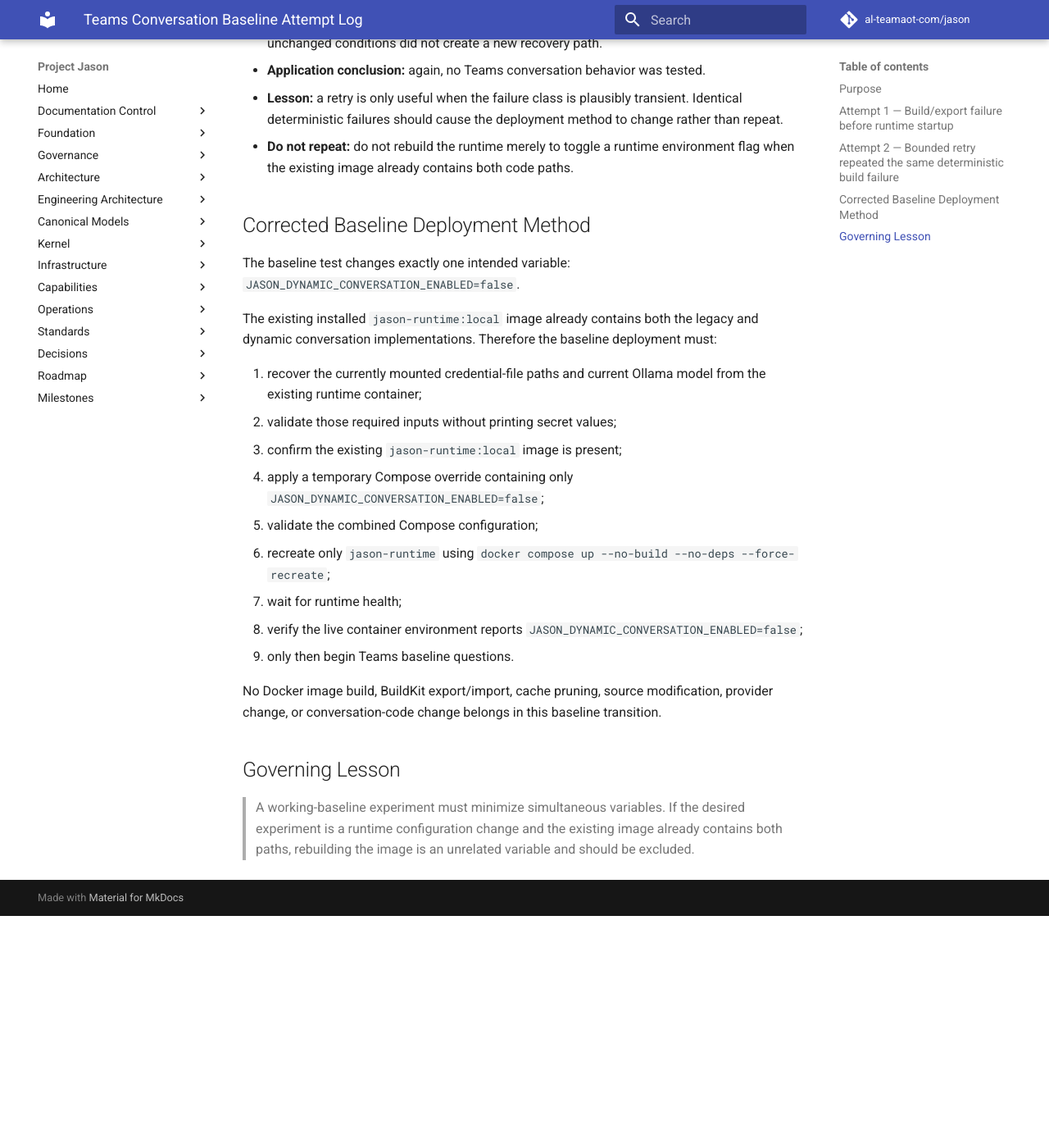
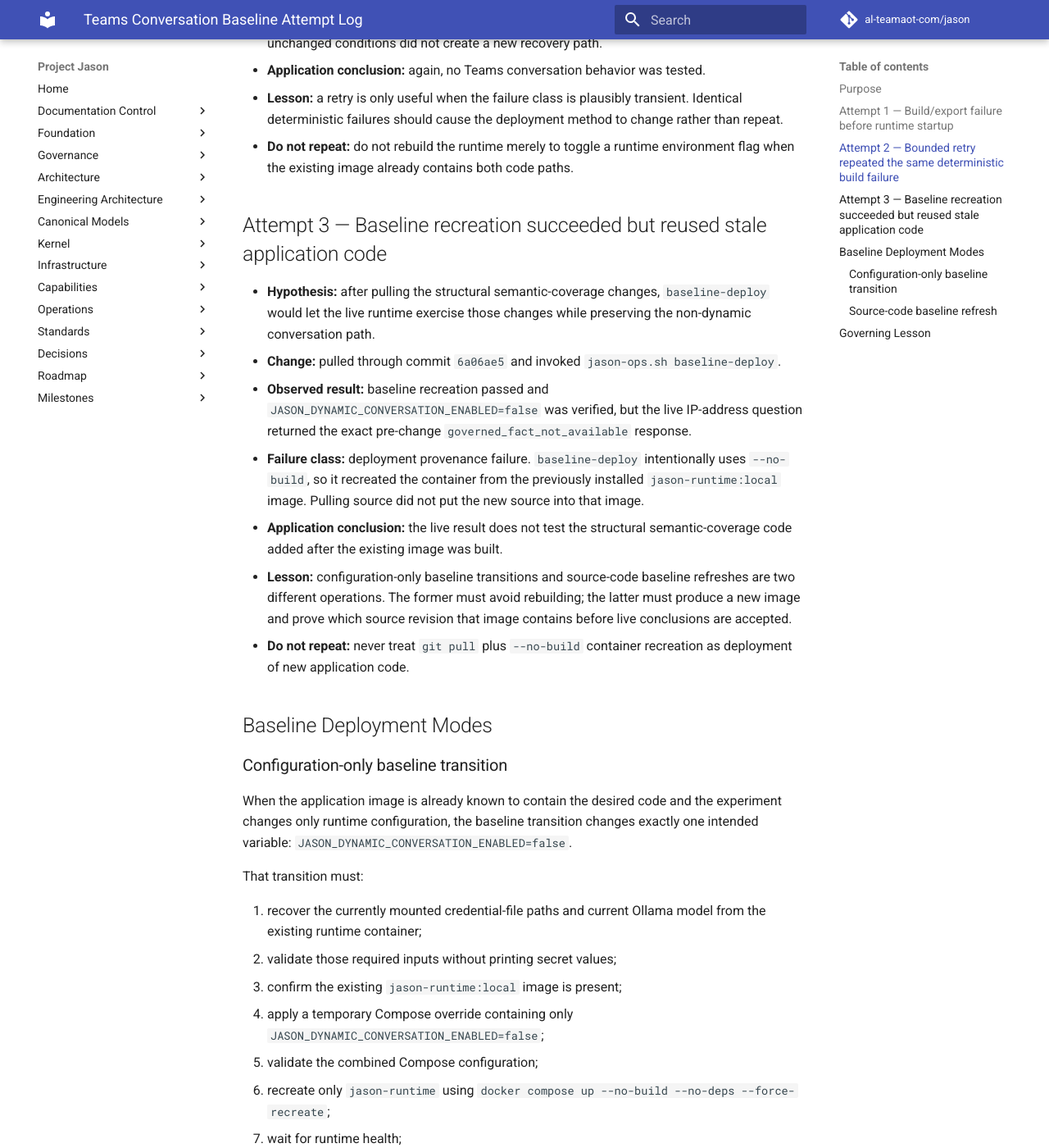
Before and after one commit to al-teamaot-com/jason, an MkDocs documentation site: the page built from docs/operations/Teams-Conversation-Baseline-Attempt-Log-2026-08-19.md, in a window 1280 px wide and 1400 px high, scrolled down 1134 px. Shown: the whole window at 82% size. Built offline with MkDocs 1.6.1 and Material for MkDocs 9.7.7, drawn with Linux system fonts in a browser that asks for light colours; comment, search, counter and statistics services are not loaded; before the commit the page ends 2251 px from its top, so only the background shows below that; some of the changed text lies outside the part shown.

Commit message:
Record stale baseline image deployment lesson

```diff
--- a/docs/operations/Teams-Conversation-Baseline-Attempt-Log-2026-08-19.md
+++ b/docs/operations/Teams-Conversation-Baseline-Attempt-Log-2026-08-19.md
@@ -28,11 +28,23 @@
 - **Lesson:** a retry is only useful when the failure class is plausibly transient. Identical deterministic failures should cause the deployment method to change rather than repeat.
 - **Do not repeat:** do not rebuild the runtime merely to toggle a runtime environment flag when the existing image already contains both code paths.
 
-## Corrected Baseline Deployment Method
+## Attempt 3 — Baseline recreation succeeded but reused stale application code
 
-The baseline test changes exactly one intended variable: `JASON_DYNAMIC_CONVERSATION_ENABLED=false`.
+- **Hypothesis:** after pulling the structural semantic-coverage changes, `baseline-deploy` would let the live runtime exercise those changes while preserving the non-dynamic conversation path.
+- **Change:** pulled through commit `6a06ae5` and invoked `jason-ops.sh baseline-deploy`.
+- **Observed result:** baseline recreation passed and `JASON_DYNAMIC_CONVERSATION_ENABLED=false` was verified, but the live IP-address question returned the exact pre-change `governed_fact_not_available` response.
+- **Failure class:** deployment provenance failure. `baseline-deploy` intentionally uses `--no-build`, so it recreated the container from the previously installed `jason-runtime:local` image. Pulling source did not put the new source into that image.
+- **Application conclusion:** the live result does not test the structural semantic-coverage code added after the existing image was built.
+- **Lesson:** configuration-only baseline transitions and source-code baseline refreshes are two different operations. The former must avoid rebuilding; the latter must produce a new image and prove which source revision that image contains before live conclusions are accepted.
+- **Do not repeat:** never treat `git pull` plus `--no-build` container recreation as deployment of new application code.
 
-The existing installed `jason-runtime:local` image already contains both the legacy and dynamic conversation implementations. Therefore the baseline deployment must:
+## Baseline Deployment Modes
+
+### Configuration-only baseline transition
+
+When the application image is already known to contain the desired code and the experiment changes only runtime configuration, the baseline transition changes exactly one intended variable: `JASON_DYNAMIC_CONVERSATION_ENABLED=false`.
+
+That transition must:
 
 1. recover the currently mounted credential-file paths and current Ollama model from the existing runtime container;
 2. validate those required inputs without printing secret values;
@@ -44,8 +56,23 @@
 8. verify the live container environment reports `JASON_DYNAMIC_CONVERSATION_ENABLED=false`;
 9. only then begin Teams baseline questions.
 
-No Docker image build, BuildKit export/import, cache pruning, source modification, provider change, or conversation-code change belongs in this baseline transition.
+No image build belongs in a configuration-only transition.
+
+### Source-code baseline refresh
+
+When source code has changed, the baseline must first refresh `jason-runtime:local` from the current repository revision and prove image provenance. The refresh path must:
+
+1. capture the current Git revision;
+2. preserve the currently installed image under a rollback tag;
+3. avoid the custom `jason-builder` BuildKit path that already failed deterministically on image import;
+4. build through Docker's default buildx builder;
+5. stamp the image with `org.opencontainers.image.revision=<current Git SHA>`;
+6. verify that label from the installed image;
+7. only then invoke the configuration-only `baseline-deploy` transition;
+8. accept live evidence only when image revision and repository revision match.
+
+`infrastructure/jason-runtime/jason-baseline-refresh.sh` implements this source-code refresh path.
 
 ## Governing Lesson
 
-> A working-baseline experiment must minimize simultaneous variables. If the desired experiment is a runtime configuration change and the existing image already contains both paths, rebuilding the image is an unrelated variable and should be excluded.
+> A working-baseline experiment must minimize simultaneous variables, but it must also prove deployment provenance. Configuration-only recreation proves configuration; it does not prove that newly pulled source is running. Any live conclusion about a code change requires a provenance-verified image built from that revision.
```
